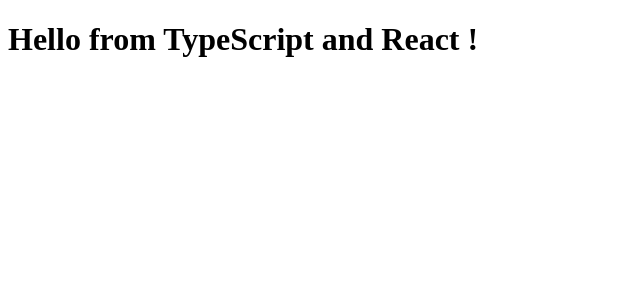
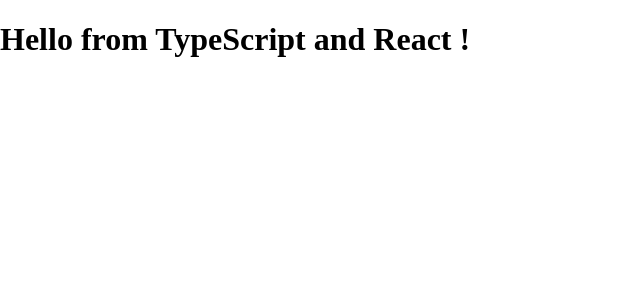
Before and after one commit to Myoschen/react-typescript-starter, a React app: page / in a window 1280 px wide. Shown: the top 300 px of the page, without its empty margins (0-640 px from the left). Built offline with nearby package versions, Linux system fonts and the light colour scheme.

Commit message:
docs: README.md

```diff
--- a/package.json
+++ b/package.json
@@ -4,7 +4,6 @@
   "description": "React and TypeScript Starter kit",
   "main": "index.js",
   "scripts": {
-    "test": "echo \"Error: no test specified\" && exit 1",
     "build": "npx webpack",
     "dev": "webpack-dev-server --mode development",
     "build:prod": "npx webpack --mode production"
@@ -48,6 +47,7 @@
     "typescript": "^4.6.3",
     "webpack": "^5.70.0",
     "webpack-cli": "^4.9.2",
-    "webpack-dev-server": "^4.7.4"
+    "webpack-dev-server": "^4.7.4",
+    "webpack-merge": "^5.8.0"
   }
 }
--- /dev/null
+++ b/src/index.css
@@ -0,0 +1,4 @@
+body {
+  margin: 0;
+  padding: 0;
+}
--- a/src/index.tsx
+++ b/src/index.tsx
@@ -1,5 +1,6 @@
 import React from 'react';
 import ReactDOM from 'react-dom';
+import './index.css';
 
 import { Hello } from './components/Hello';
 
--- a/webpack.config.js
+++ b/webpack.config.js
@@ -6,12 +6,13 @@
 module.exports = {
   mode: 'development',
   entry: './src/index.tsx',
+  context: __dirname,
   output: {
-    filename: 'bundle.js',
-    path: path.resolve(__dirname, 'dist'),
+    filename: '[name].bundle.js',
+    path: path.resolve(__dirname, './dist'),
     clean: true,
   },
-  // debug
+  // source-map
   devtool: 'source-map',
   resolve: {
     extensions: ['.ts', '.tsx', '.js', '.json'],
@@ -22,12 +23,15 @@
         test: /\.tsx?$/,
         use: 'ts-loader',
         exclude: /node_modules/,
+      }, {
+        test: /\.css$/i,
+        use: [MiniCssExtractPlugin.loader, 'css-loader'],
       },
     ],
   },
   plugins: [
     new MiniCssExtractPlugin({
-      filename: 'static/css/[name].[hash].css',
+      filename: 'static/css/[name].css',
     }),
     new HtmlWebpackPlugin({
       template: './public/index.html',
```
Also changed, not shown: 2 other files (tests, documents, lock files or other folders).
